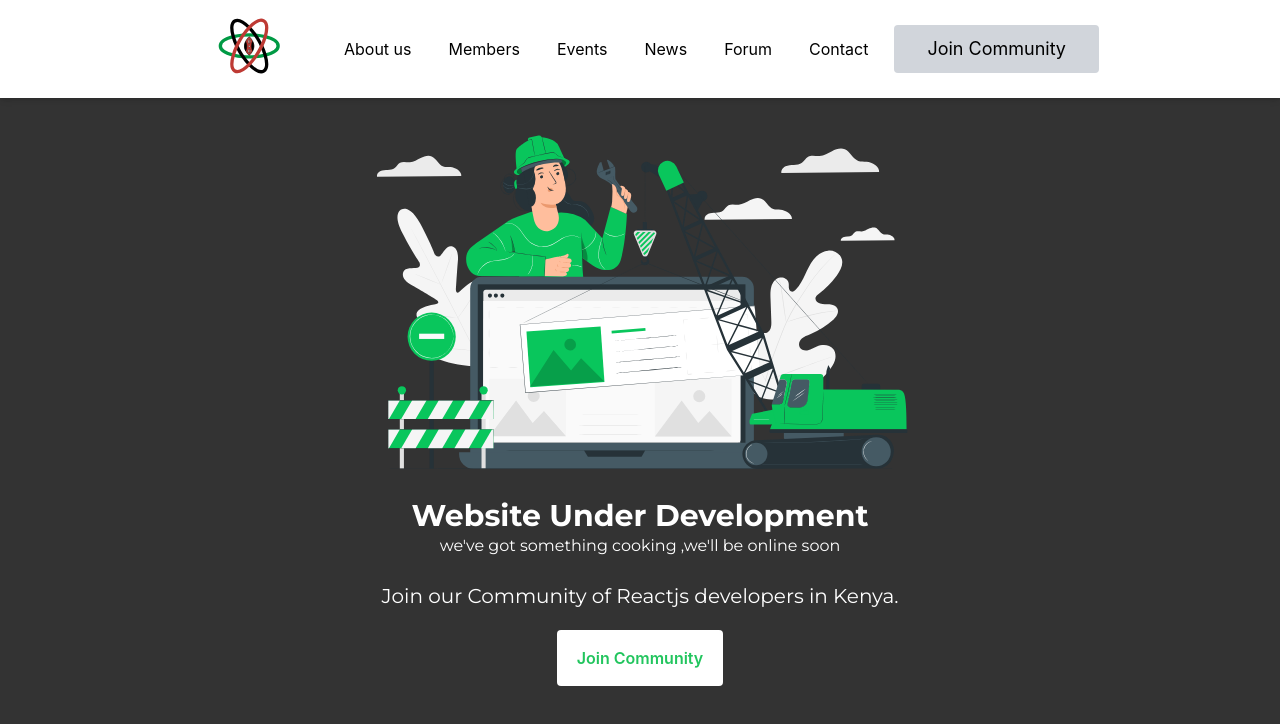
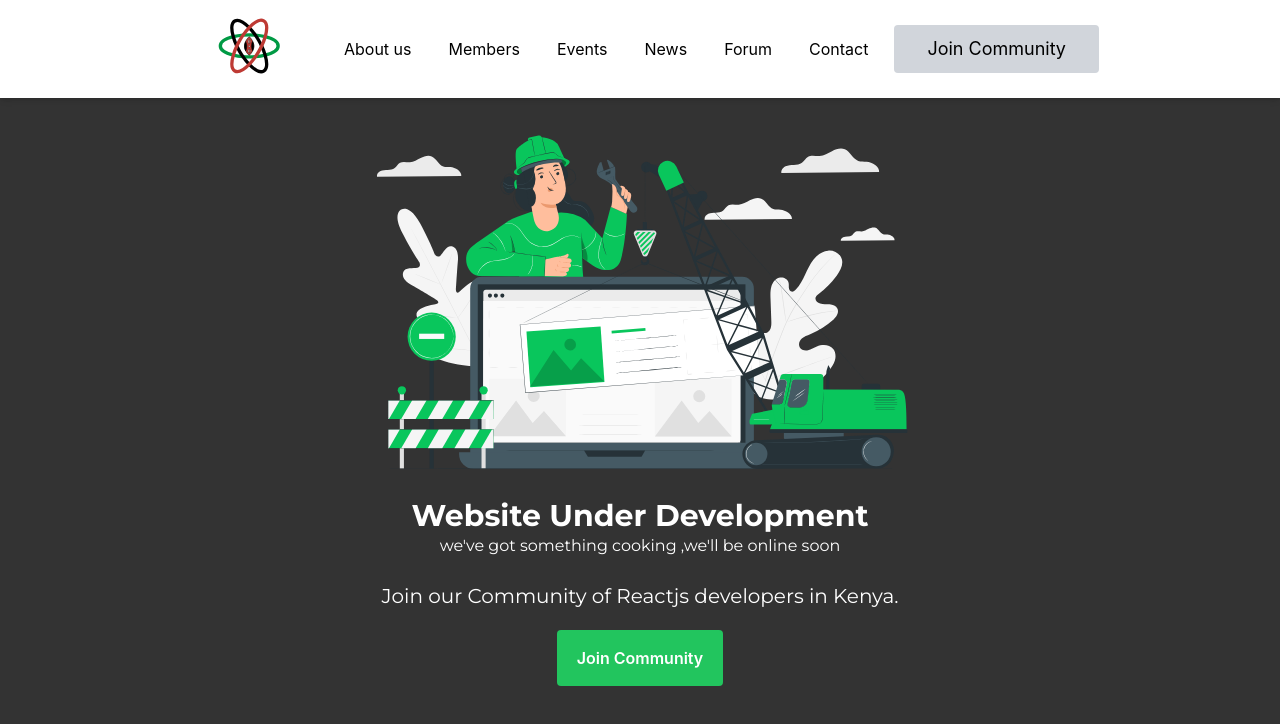
Before and after one commit to reactdeveloperske/reactdevske-website, a Next.js app: page / in a window 1280 px wide. Shown: the top 724 px of the page. Built offline with nearby package versions, Linux system fonts and the light colour scheme.

Commit message:
simple modification of the super basic under Const page issue #51

```diff
--- a/pages/index.jsx
+++ b/pages/index.jsx
@@ -45,7 +45,7 @@ export default function Home() {
 
 
             <a target="_blank" href="https://bit.ly/joinreactdevske" rel="noopener noreferrer" className="flex  justify-center content-center btn-cont m-5">
-                <button className="text-green-500 font-semibold bg-white px-5 py-4 rounded hover:bg-green-500 hover:text-white">
+                <button className="text-white font-semibold bg-green-500 px-5 py-4 rounded hover:bg-white hover:text-green-500">
                     Join Community
                   </button>
             </a>
```
